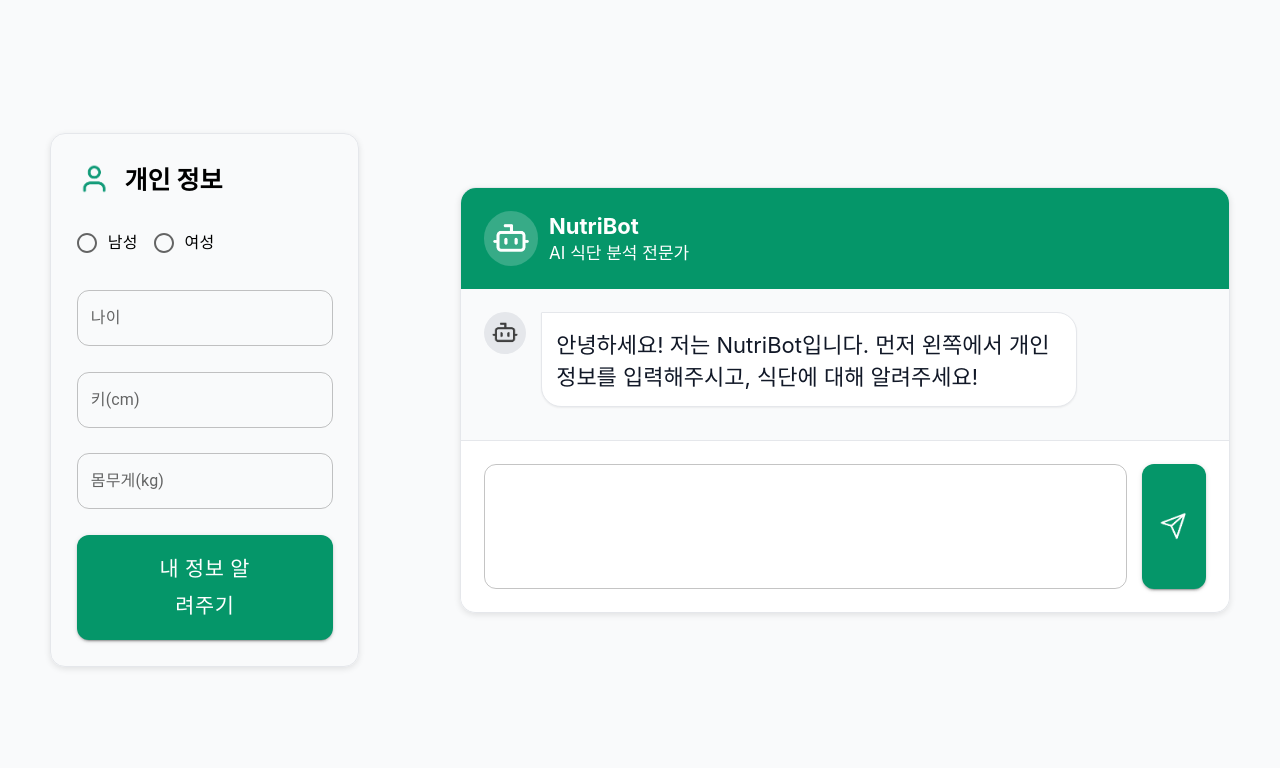
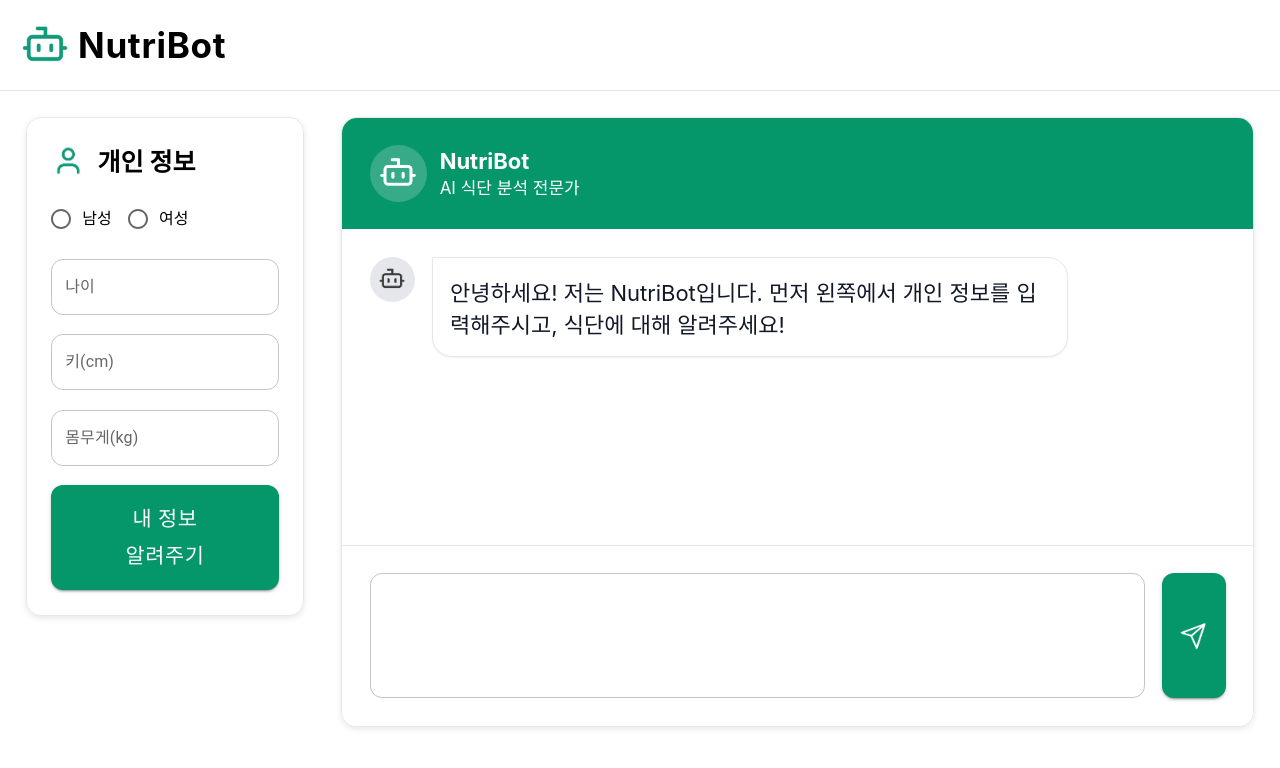
Before and after one commit to Nico-NaeCoding/nutriBot, a React (Create React App) app in the folder client/: page /chat in a window 1280 px wide. Shown: the top 768 px of the page. Built offline with nearby package versions, Linux system fonts and the light colour scheme.

Commit message:
desgin: 레이아웃 수정 #18

```diff
--- a/client/src/Component/CustomButton/CustomButton.js
+++ b/client/src/Component/CustomButton/CustomButton.js
@@ -11,7 +11,7 @@ const CustomButton = ({ ButtonOnClick, ButtonMessage, fullWidth = false }) => {
                 "&:hover": {
                     backgroundColor: "#047857",
                 },
-                px: 10,
+                px: 9,
                 py: 2,
                 fontSize: "1.3em",
                 borderRadius: "12px",
--- a/client/src/Component/Header/Header.style.js
+++ b/client/src/Component/Header/Header.style.js
@@ -1,4 +1,4 @@
-import styled from 'styled-components';
+import styled from "styled-components";
 
 export const Container = styled.div`
     display: flex;
--- a/client/src/Pages/ChatPage/ChatPage.js
+++ b/client/src/Pages/ChatPage/ChatPage.js
@@ -24,6 +24,7 @@ import CustomRadio from "../../Component/CustomRadio/CustomRadio.js";
 import CustomInput from "../../Component/CustomInput/CustomInput.js";
 import { TextField } from "@mui/material";
 import { Button } from "@mui/material";
+import Header from "../../Component/Header/Header.js";
 
 function ChatPage() {
     const [gender, setGender] = useState("");
@@ -72,6 +73,8 @@ function ChatPage() {
     };
 
     return (
+        <>
+            <Header />
             <Container>
                 {/* 개인정보 입력란 */}
                 <PersonalInfoContainer>
@@ -152,6 +155,7 @@ function ChatPage() {
                     </ChattingBottom>
                 </ChattingContainer>
             </Container>
+        </>
     );
 }
 
--- a/client/src/Pages/ChatPage/ChatPage.style.js
+++ b/client/src/Pages/ChatPage/ChatPage.style.js
@@ -2,24 +2,27 @@ import styled from "styled-components";
 
 export const Container = styled.div`
     display: flex;
-    align-items: center;
-    justify-content: space-around;
-    width: 100%;
-    height: 100vh;
-    background-color: #f9fafb;
+    // align-items: center;
+    justify-content: center;
+    // width: 100%;
+    height: 80vh;
+    // background-color: #f9fafb;
+    padding: 2%;
+    // margin-top: 3%;
+    gap: 3%;
 `;
 
 export const PersonalInfoContainer = styled.div`
-    text-align: center;
     width: 20%;
     display: flex;
     flex-direction: column;
-    height: 60%;
     justify-content: space-between;
     border: 1px solid #e5e7eb;
     border-radius: 15px;
     box-shadow: 0 2px 6px rgba(0, 0, 0, 0.1);
     padding: 2%;
+    height: 70%;
+    // gap: 10%;
 `;
 
 export const PersonalInfoTitle = styled.div`
@@ -37,10 +40,11 @@ export const TitleImage = styled.img`
 export const ChattingContainer = styled.div`
     display: flex;
     flex-direction: column;
-    width: 60%;
+    width: 80%;
     border: 1px solid #e5e7eb;
     box-shadow: 0 2px 6px rgba(0, 0, 0, 0.1);
     border-radius: 15px;
+    height: 95%;
 `;
 
 export const ChattingTop = styled.div`
@@ -77,10 +81,11 @@ export const TopDescription = styled.div`
 `;
 
 export const ChattingCenter = styled.div`
+    flex: 1;
+    overflow-y: auto;
     display: flex;
+    flex-direction: column;
     padding: 3%;
-    overflow-y: auto;
-    max-height: 50vh;
 `;
 
 export const ChatImage = styled.img`
@@ -96,6 +101,7 @@ export const Messages = styled.div`
     flex-direction: column;
     gap: 10px;
     font-size: 22px;
+    flex: 0;
 `;
 
 export const MessageRow = styled.div`
@@ -105,6 +111,7 @@ export const MessageRow = styled.div`
     justify-content: ${(p) => (p.$isUser ? "flex-end" : "flex-start")};
     gap: 2%;
     width: 100%;
+    flex: 1;
 `;
 
 export const Bubble = styled.div`
```
Lines whose indentation alone changed are shown as unchanged.
